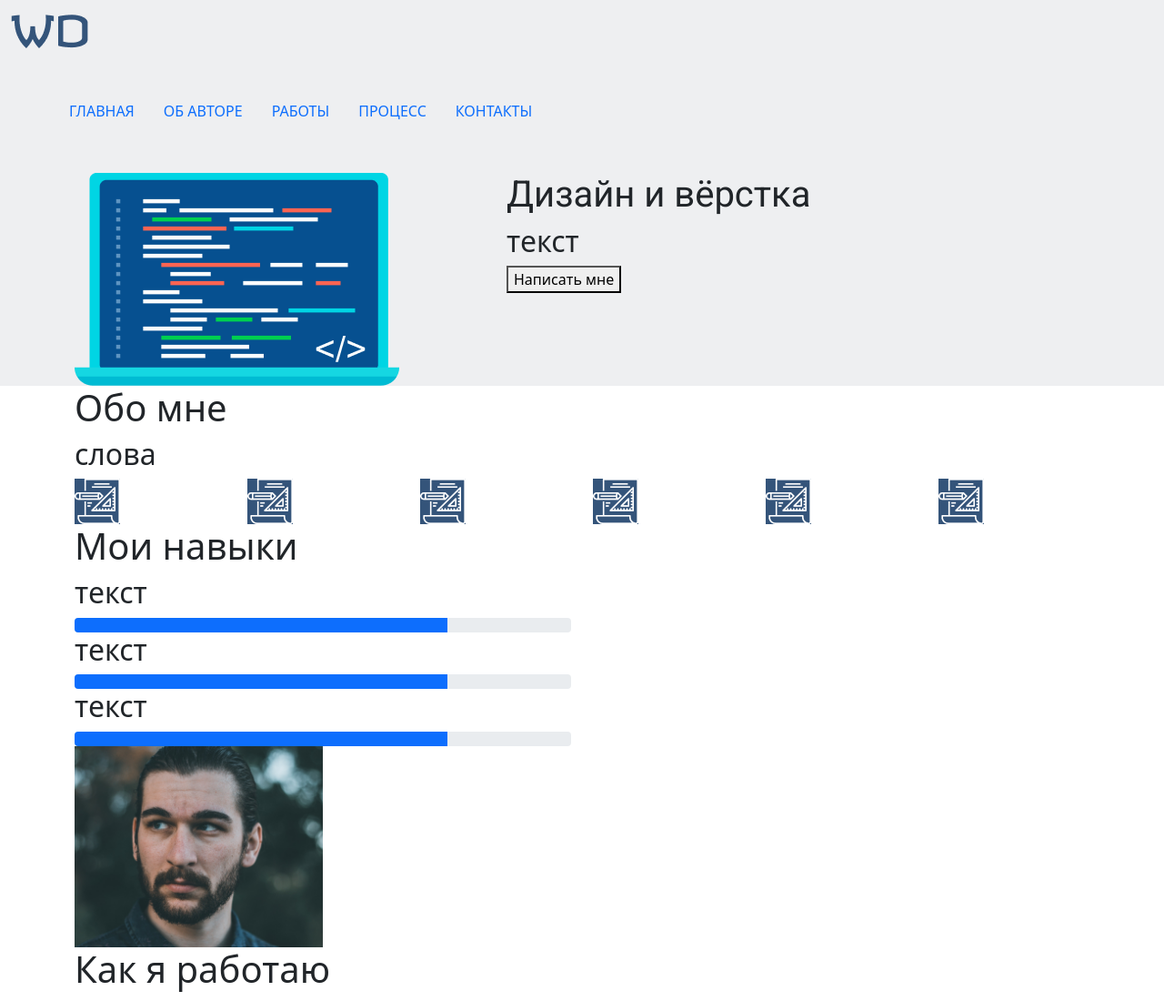
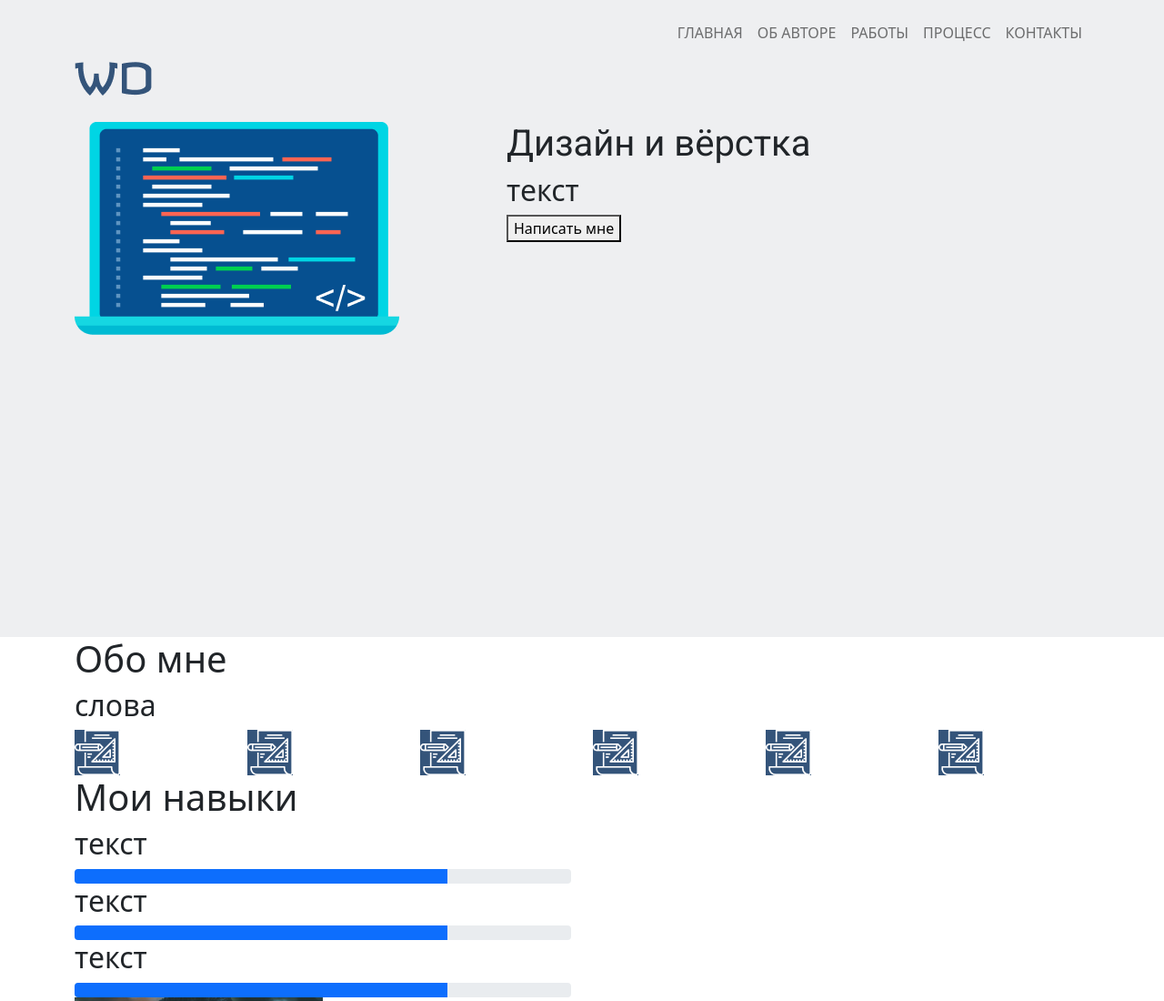
Before and after one commit to ThroughEternity/real-site, a plain HTML site: page index.html in a window 1280 px wide. Shown: the top 1100 px of the page at 91% size. Drawn offline with nearby package versions, Linux system fonts and the light colour scheme.

Commit message:
add header padding

```diff
--- a/index.html
+++ b/index.html
@@ -18,22 +18,43 @@
 </head>
 
 <body>
-    </div>
+
     <header class="header">
-        <nav class="navbar navbar-light"></nav>
-        <div class="container-fluid ">
-        <a class="  href=" # ">
-            <img class=" img" src="./img/WD.png" alt=" ">
-        </a>
-            <form class="d-flex p-5 ">
-                <a class="nav-link sm-2 " aria-current="page " href="# ">ГЛАВНАЯ</a>
-                <a class="nav-link sm-2 " href="# ">ОБ АВТОРЕ</a>
-                <a class="nav-link sm-2 " href="# ">РАБОТЫ</a>
-                <a class="nav-link sm-2 " href="# ">ПРОЦЕСС</a>
-                <a class="nav-link sm-2 " href="# ">КОНТАКТЫ</a>
-            </form>
+        <div id="header" role="navigation">
+            <div class="container" style="position: relative;">
+                <nav class="header_nav navbar navbar-expand-lg navbar-light bg-faded">
+                    <div class="d-flex justify-content-between w-100">
+                        <div class="navBrand">
+                            <a class="href=" # ">
+                                <img class="ig" src="./img/WD.png" alt=" ">
+                            </a>
+                        </div>
+                        <div class="navMenu">
+                            <div class="collapse navbar-collapse">
+                                <div class="navbar-collapse-inner">
+                                    <ul class="ml-auto header_nav navbar navbar-nav">
+                                        <li class="mainMenuItem nav-item">
+                                            <nav><a class="nav-link sm-2 " aria-current="page " href="# ">ГЛАВНАЯ</a></nav>
+                                        </li>
+                                        <li class="mainMenuItem nav-item">
+                                            <nav><a class="nav-link sm-2 " href="# ">ОБ АВТОРЕ</a></nav>
+                                        </li>
+                                        <li class="mainMenuItem nav-item">
+                                            <nav><a class="nav-link sm-2 " href="# ">РАБОТЫ</a></nav>
+                                        </li>
+                                        <li class="mainMenuItem nav-item">
+                                            <nav><a class="nav-link sm-2 " href="# ">ПРОЦЕСС</a></nav>
+                                        </li>
+                                        <li class="mainMenuItem nav-item">
+                                            <nav><a class="nav-link sm-2 " href="# ">КОНТАКТЫ</a></nav>
+                                        </li>
+                                    </ul>
+                                </div>
+                            </div>
+                        </div>
+                    </div>
+            </div>
         </div>
-        </nav>
         <div class="container ">
             <div class="row ">
                 <div class="col-5 "><img class="img-fluid " src="./img/Frame.png " alt="компуктер "></div>
--- a/style/stile.css
+++ b/style/stile.css
@@ -4,11 +4,24 @@
 
         .header {
             background-color: #EEEFF1;
+            height: 700px;
         }
 
-        .ig{
+        .img{
            width: 115.2px;
            height: 72px;
-           position: relative; top: 46px;
-           left: 392.4px;
         }
+
+        .navbar {
+            position: relative;
+
+            margin-bottom: 10px;
+
+
+          }
+          .navBrand{ position: relative;
+
+            margin-bottom: 10px;
+
+            padding-top: 60px;
+        }
```
Also changed, not shown: tt.html (added, +67 -0 lines).
